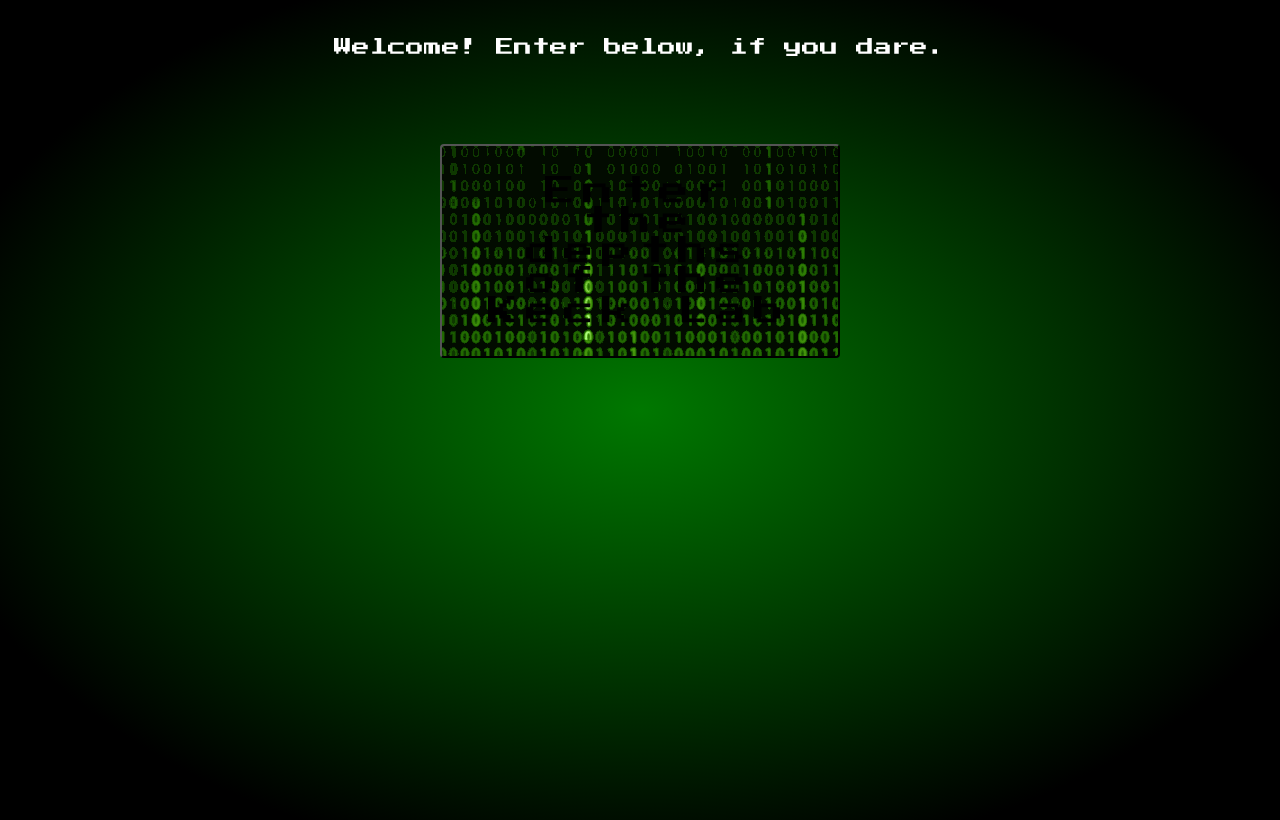
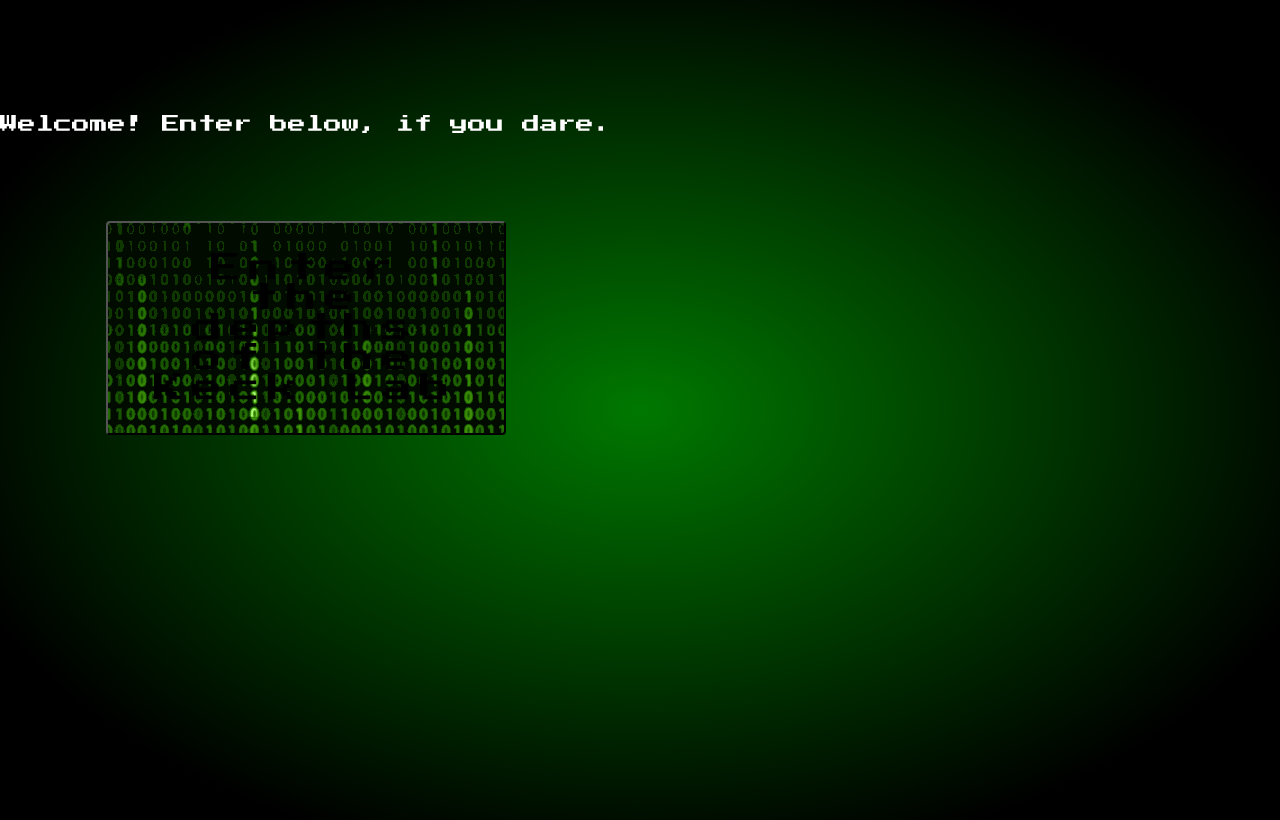
Before and after one commit to djacosta-01/TheEsapists, a React (Create React App) app in the folder keck-escape-room/: page / in a window 1280 px wide. Built offline with nearby package versions, Linux system fonts and the light colour scheme; no server answers.

Commit message:
starting to implement grid layout for App

```diff
--- a/keck-escape-room/src/components/App.css
+++ b/keck-escape-room/src/components/App.css
@@ -5,8 +5,13 @@ body {
 }
 
 .App {
-  display: flex;
-  flex-direction: column;
+  display: grid;
+  grid-template-rows: auto;
+  grid-template-columns: auto auto auto;
+  grid-template-areas:
+    "header header header"
+    ". . ."
+    ". . .";
   margin: 0;
   height: 100vh;
   justify-content: flex-start;
@@ -18,3 +23,12 @@ body {
   color: white;
   font-family: "Press Start 2P";
 }
+
+header {
+  grid-area: header;
+  justify-self: center;
+}
+
+/* navbar {
+  grid-area: navbar;
+} */
--- a/keck-escape-room/src/components/Navbar.js
+++ b/keck-escape-room/src/components/Navbar.js
@@ -3,7 +3,7 @@ import "./NavBar.css";
 export default function NavBar() {
   return (
     <div id="nav-bar-container">
-      This is the container div
+      This is the nav bar container div
       {/* <a href="#">Home</a>
         <a href="##">Load Game</a> */}
     </div>
--- a/keck-escape-room/src/services/gameService.js
+++ b/keck-escape-room/src/services/gameService.js
@@ -16,7 +16,7 @@ export function GamePage({ username }) {
 
   return (
     <div className="game-container">
-      <p>Game 1</p>
+      {/* <p>Game 1</p>
 
       <form id="name-form" onSubmit={submitName}>
         <input
@@ -26,13 +26,13 @@ export function GamePage({ username }) {
           value={nameEntry}
           onChange={(e) => setNameEntry(e.target.value)}
         />
-      </form>
+      </form> */}
 
-      {nameComparison ? (
+      {/* {nameComparison ? (
         <p className="blah">YOU HAVE ESCAPED!!</p>
       ) : (
         <p className="blah">Incorrect </p>
-      )}
+      )} */}
     </div>
   );
 }
```
